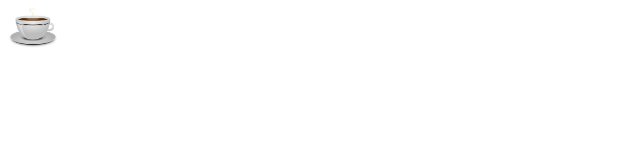
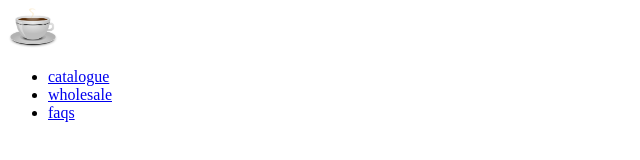
Before and after one commit to barrywaldron/ultimate-coffee, a website: page index.html in a window 1280 px wide. Shown: the whole page, without its empty margins (0-640 px from the left). Drawn offline with Linux system fonts and the light colour scheme.

Commit message:
added nav

```diff
--- a/index.html
+++ b/index.html
@@ -38,6 +38,29 @@
           width="50"
           height="40"
           class="logo">
+    <nav
+          role="navigation">
+      <ul>
+        <li>
+          <a
+          href="/catalogue"
+          class="nav-link">catalogue
+          </a>
+        </li>
+        <li>
+          <a
+          href="/wholesale"
+          class="nav-link">wholesale
+          </a>
+        </li>
+        <li>
+          <a
+          href="/faqs"
+          class="nav-link">faqs
+          </a>
+        </li>
+      </ul>
+    </nav>
       </div><!--nav-->
     </header>
 
```
Lines whose indentation alone changed are shown as unchanged.
